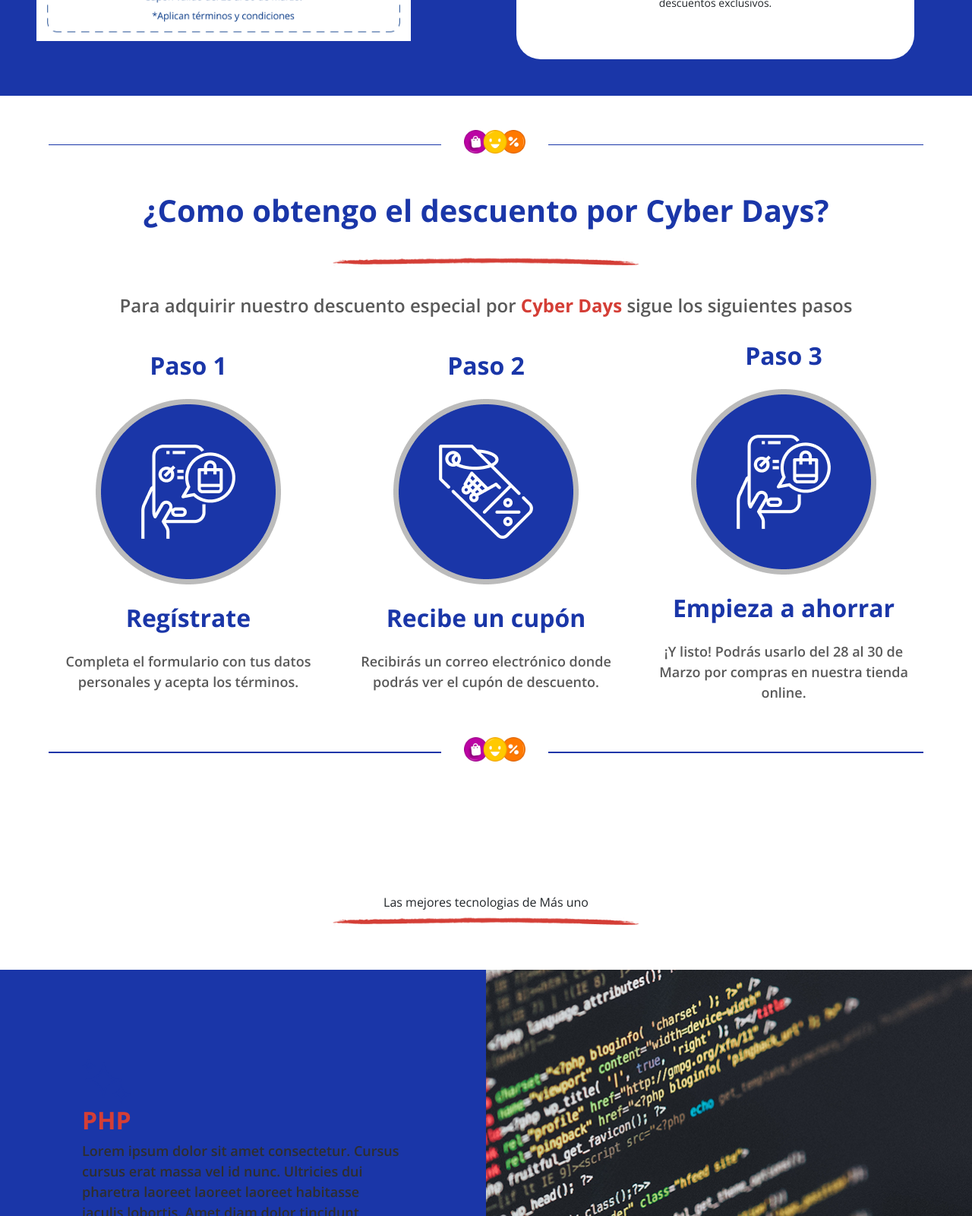
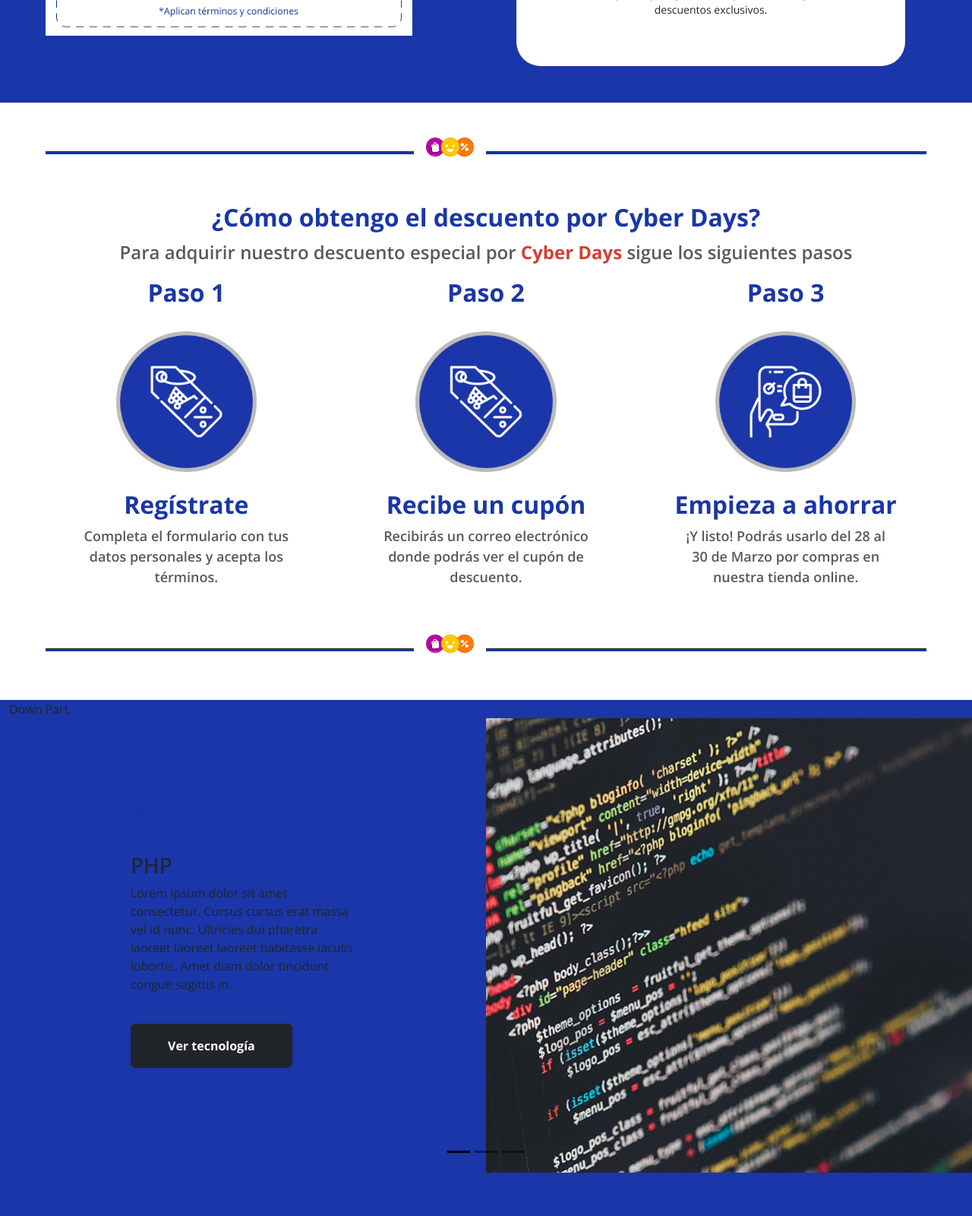
Before and after one commit to joelrodas17/Project-MAS-uno, a website: page index.html in a window 1280 px wide. Shown: the part 640-2240 px from the top of the page at 76% size. Drawn offline with nearby package versions, Linux system fonts and the light colour scheme.

Commit message:
Actualicé el proyecto

```diff
--- a/index.html
+++ b/index.html
@@ -17,7 +17,9 @@
 <body>
 
   <!-- header Section -->
-  <div class="container-fluid px-5">
+  <div class="container-fluid ">
+    <div class="row px-5">
+      <div class="col">
         <div class="row  text-center py-3">
           <div class="col">
             <img class="logoMasuno" src="img/log/logo-w.png" alt="">
@@ -66,12 +68,12 @@
           </div>
 
 
-      <div class="col-sm-12 col-md-12 col-lg-6 py-0 px-0 py-sm-0 px-sm-0 py-md-5 px-md-5">
-        <form class="formulario row g-3 needs-validation bg-white position-relative text-start rounded-5 px-2 py-2 px-sm-2 py-sm-2 px-md-5 py-md-5" novalidate>
+          <div class="col-sm-12 col-md-12 col-lg-6 py-3 px-0 py-sm-3 px-sm-0 py-md-5 px-md-5">
+            <form class="formulario row g-3 needs-validation bg-white position-relative text-start rounded-5 px-2 py-3 px-sm-2 py-sm-3 px-md-5 py-md-5" novalidate>
 
 
               <!-- Title -->
-          <div class="col-12 g-0 contentRight__title">
+              <div class="col-12 g-0 text-form__title">
                 Completa tus Datos
               </div>
 
@@ -167,121 +169,79 @@
 
         </div>
       </div>
+    </div>
 
 
-  <!-- Section part -->
-  <div class="container-fluid section-part bg-white">
-    <div class="row">
-      <div class="col py-5  position-relative">
+  <!-- Section Part -->
+  <div class="row px-5 bg-white">
+    <div class="col">
+        <!-- Caritas emoticon -->
+        <div class="row text-center row-caritas py-5 bg-white">
+
+          <div class="col  position-relative">
+            <!-- <hr>   -->
             <hr>
-        <img class="position-absolute col-caritas" src="img/caritas.png" alt="">
+            <img class="position-absolute align-content-center px-3" src="img/caritas.png" alt="">
           </div>
         </div>
 
-    <div class="row">
-      <div class="col section__title text-center">
-        <h1 class=" fs-sm-4 fs-md-2">¿Como obtengo el descuento por Cyber Days?</h1> <br>
-        <img class="subrayado__cyber" src="img/Subrayado_section.png" alt="">
+        <!-- Title Section part -->
+        <div class="row row-title bg-white">
+          <div class="col text-center">
+            <h1>¿Cómo obtengo el descuento por Cyber Days?</h1>
+            <p>Para adquirir nuestro descuento especial por <span>Cyber Days</span> sigue los siguientes pasos</p>
           </div>
         </div>
 
-    <div class="row">
-      <div class="col section__subtitle text-center py-4">
-        Para adquirir nuestro descuento especial por <span>Cyber Days</span> sigue los siguientes pasos
+        <!-- Pasos -->
+        <div class="row text-center row-pasos bg-white">
+          <!-- Paso 1 -->
+          <div class="col-12 col-md-4">
+            <h1>Paso 1</h1>
+            <img class="py-4" src="img/paso2.png" alt="">
+            <h1>Regístrate</h1>
+            <p class="px-md-1 px-lg-5">Completa el formulario con tus datos personales y acepta los términos.</p>
+          </div>
+
+          <!-- Paso 2 -->
+          <div class="col-12 col-md-4">
+            <h1>Paso 2</h1>
+            <img class="py-4" src="img/paso2.png" alt="">
+            <h1>Recibe un cupón</h1>
+            <p class="px-md-1 px-lg-5">Recibirás un correo electrónico donde podrás ver el cupón de descuento.</p>
+          </div>
+
+          <!-- Paso 3 -->
+          <div class="col-12 col-md-4">
+            <h1>Paso 3</h1>
+            <img class="py-4" src="img/paso3.png" alt="">
+            <h1>Empieza a ahorrar</h1>
+            <p class="px-md-1 px-lg-5">¡Y listo! Podrás usarlo del 28 al 30 de Marzo por compras en nuestra tienda online.</p>
+          </div>
+
+        </div>
+
+        <!-- Caritas emoticon -->
+        <div class="row text-center row-caritas py-5 bg-white">
+
+          <div class="col  position-relative">
+            <!-- <hr>   -->
+            <hr>
+            <img class="position-absolute align-content-center px-3" src="img/caritas.png" alt="">
           </div>
         </div>
-
-    <div class="row text-center align-items-center content-pasos">
-
-      <!-- Caja-Paso1 -->
-      <div class="col">
-
-        <div class="row">
-          <div class="col">Paso 1</div>
     </div>
-
+  </div>
+    <!-- Down Part Section -->
     <div class="row">
       <div class="col">
-            <img src="img/paso3.png" alt="">
-          </div>
-        </div>
-
-        <div class="row">
-          <div class="col paso-subtitle">Regístrate</div>
-        </div>
-
-        <div class="row">
-          <div class="col pas-text">Completa el formulario con tus datos personales y acepta los términos.</div>
-        </div>
-      </div>
-
-      <!-- Caja-Paso2 -->
-      <div class="col">
-
-        <div class="row">
-          <div class="col">Paso 2</div>
-        </div>
-
-        <div class="row">
-          <div class="col">
-            <img src="img/paso2.png" alt="">
-          </div>
-        </div>
-
-        <div class="row">
-          <div class="col paso-subtitle">Recibe un cupón</div>
-        </div>
-
-        <div class="row">
-          <div class="col pas-text">Recibirás un correo electrónico donde podrás ver el cupón de descuento.</div>
-        </div>
-      </div>
-
-      <!-- Caja-Paso3 -->
-      <div class="col">
-
-        <div class="row">
-          <div class="col">Paso 3</div>
-        </div>
-
-        <div class="row">
-          <div class="col">
-            <img src="img/paso3.png" alt="">
-          </div>
-        </div>
-
-        <div class="row">
-          <div class="col paso-subtitle">Empieza a ahorrar</div>
-        </div>
-
-        <div class="row">
-          <div class="col pas-text">¡Y listo! Podrás usarlo del 28 al 30 de Marzo por compras en nuestra tienda online.</div>
+        Down Part
       </div>
     </div>
   </div>
 
-    <div class="row">
-      <div class="col py-5  position-relative">
-        <hr class="hr2">
-        <img class="position-absolute col-caritas" src="img/caritas.png" alt="">
-      </div>
-    </div>
 
 
-    <div class="row text-center py-5">
-      <div class="col">
-        <img src="img/log/logo.png" alt="">
-      </div>
-    </div>
-
-    <div class="row pb-5">
-      <div class="col section__title text-center">
-        Las mejores tecnologias de Más uno <br>
-        <img class="subrayado__cyber" src="img/Subrayado_section.png" alt="">
-      </div>
-    </div>
-
-  </div>
 
  <!-- Carrusel -->
  <div id="carouselExampleIndicators" class="carousel slide position-relative carousel-color carousel-dark" data-bs-ride="true">
--- a/sass/header.scss
+++ b/sass/header.scss
@@ -33,10 +33,16 @@ body{
 .text-final{
   font-size: 14px;
 }
+// Formulario
+.text-form__title{
+  font-size: 24px;
+  font-weight: 800;
+  color: #D43E36;
+}
 @media(min-width : 0px) AND (max-width: 768px){
   /*Logo*/
   .logoMasuno{
-    width: 10%;
+    width: 20%;
   }
   /*Textos de titulos*/
   .text-titulos{
@@ -49,4 +55,16 @@ body{
   .text-fecha{
     font-size: 18px;
   }
+  .formulario{
+    font-size: 14px;
+  }
+  .form-control::placeholder{
+    font-size: 14px;
+  }
+  .form-select{
+    font-size: 14px;
+  }
+  .text-form__title{
+    font-size: 18px;
+  }
 }
--- a/sass/section.scss
+++ b/sass/section.scss
@@ -1,84 +1,89 @@
-.section-part{
+.row-caritas hr{
+  opacity: 100%;
+  background: #1A36A8;
+  height: 4px;
   width: 100%;
-  padding-left: 5%;
-  padding-right: 5%;
 }
-hr{
-  height: 1.5px;
-  background: #1A36A8;
-  opacity: 100%;
-  border: 0;
+.row-caritas img{
+  width: 8%;
+  background: white;
+  top: -5%;
+  right: 50%;
 }
-.hr2{
-  background: red;
-  height: 2px;
-  background: #1A36A8;
-}
-.col-caritas{
-  width: 12%;
-  top: 35%;
-  left: 45%;
-  background: white;
-
-  padding: 0 30px 0 30px;
-}
-.section__title h1{
-  // font-size: 32px;
-  font-weight: 700;
-  color: #1A36A8;
-  line-height: 43.58px;
-}
-.section__subtitle{
-  font-size: 24px;
-  font-weight: 600;
-  color: #595959;
-  span{
-    color: #D43E36;
-    font-weight: 700;
-  }
-}
-.content-pasos{
+.row-title h1{
   font-size: 32px;
   font-weight: 700;
   color: #1A36A8;
+}
+.row-title p{
+  font-size: 24px;
+  font-weight: 600;
+  color: #595959
+}
+.row-title p span{
+  font-weight: 700;
+  color: #D43E36;
+}
+.row-pasos h1{
+  font-size: 32px;
+  font-weight: 700;
+  color: #1A36A8;
+}
+.row-pasos p{
+  font-size: 18px;
+  font-weight: 600;
+  color: #595959;
+}
+.row-pasos img{
+  width: 50%;
+}
+@media(min-width : 377px) AND (max-width: 768px){
+  .row-caritas hr{
+    height: 3px;
+  }
+  .row-caritas img{
+    width: 15%;
+    background: white;
+    top: 15%;
+    right: 42%;
+  }
+  .row-title h1{
+    font-size: 28px;
+  }
+  .row-title p{
+    font-size: 20px;
+  }
+  .row-pasos h1{
+    font-size: 24px;
 
-  img{
-    padding: 20px 0 20px 0;
+  }
+  .row-pasos p{
+    font-size: 14px;
+
   }
 }
-.pas-text{
-  color: #595959;
-  font-size: 18px;
-  font-weight: 600;
-}
-.paso1{
-  padding-top: 10px;
-}
-.paso-subtitle{
-  padding-bottom: 20px;
-}
-.content-tecnologia{
-  width: 70%;
-  h3{
-    color: #D43E36;
-    font-size: 32px;
-    font-weight: 700;
+@media(min-width: 0px) AND (max-width: 376px){
+  .row-caritas hr{
+    height: 2px;
   }
-  p{
-    color: #2E2E2E;
+  .row-caritas img{
+    width: 28%;
+    background: white;
+    top: 23%;
+    right: 38%;
+  }
+  .row-title h1{
+    font-size: 20px;
+  }
+  .row-title p{
+    font-size: 12px;
+  }
+  .row-pasos h1{
     font-size: 18px;
-    font-weight: 600;
+
   }
-  .btn-tec{
-    background-color: #1A36A8;
-    border-color: #1A36A8;
-    cursor: pointer;
+  .row-pasos p{
+    font-size: 12px;
+
   }
 }
-.indicator{
-  bottom: 16%;
-  left: -76%;
-}
-.subrayado__cyber{
-  width: 35%;
-}
```
Also changed, not shown: prueba.html (added, +168 -0 lines), prueba2.html (added, +32 -0 lines), css/header.css, css/section.css, css/style.css, 3 other files. Lines whose indentation alone changed are shown as unchanged.
